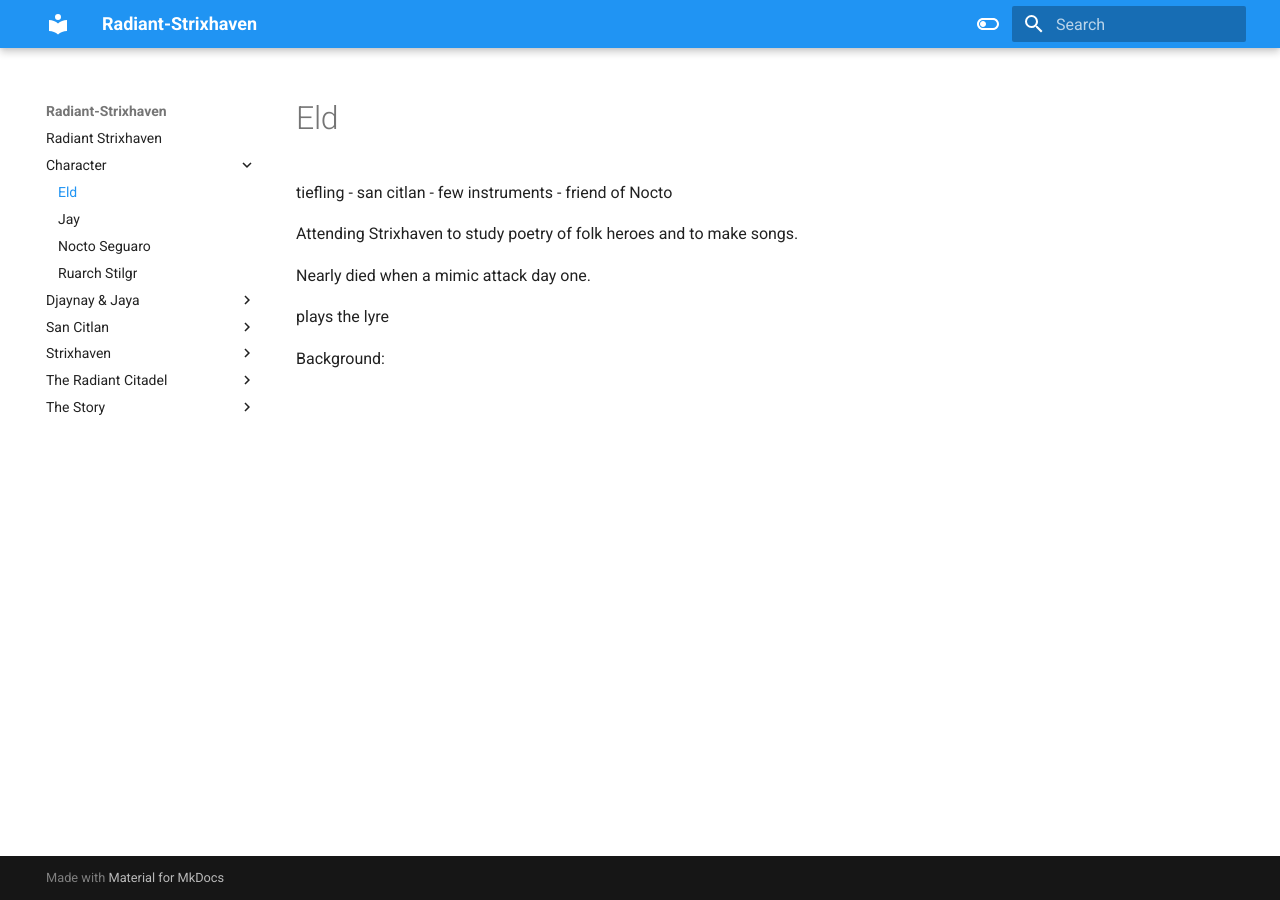
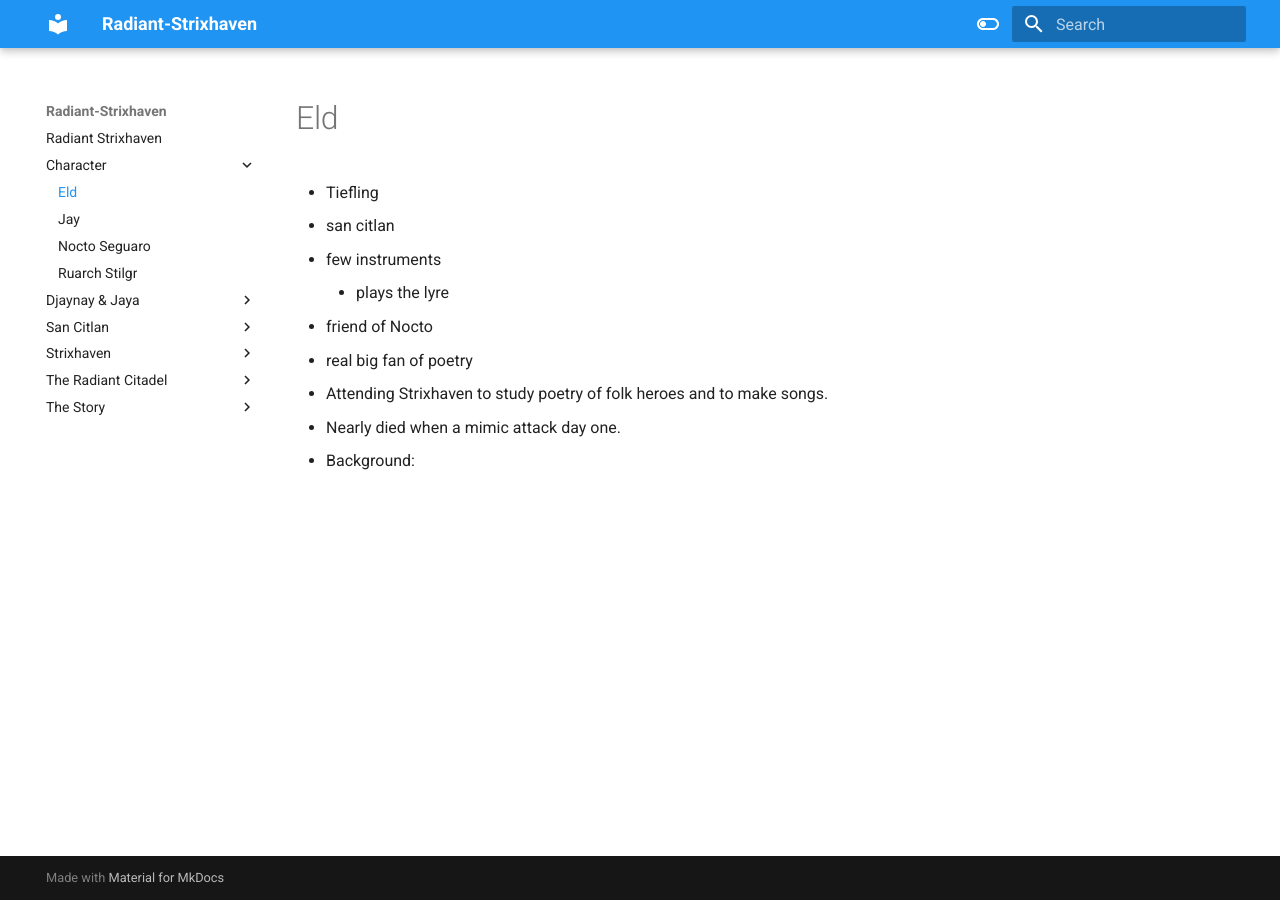
Before and after one commit to jcwhit/radiant-strixhaven, an MkDocs documentation site: the page built from docs/Character/Eld.md, in a window 1280 px wide. Built offline with MkDocs 1.6.1 and Material for MkDocs 9.7.7, drawn with Linux system fonts in a browser that asks for light colours.

Commit message:
more formatting updates

```diff
--- a/docs/Character/Eld.md
+++ b/docs/Character/Eld.md
@@ -1,12 +1,12 @@
-tiefling
+- Tiefling
 - san citlan
 - few instruments
+	- plays the lyre
 - friend of Nocto
+- real big fan of poetry
 
-Attending Strixhaven to study poetry of folk heroes and to make songs.
+- Attending Strixhaven to study poetry of folk heroes and to make songs.
 
-Nearly died when a mimic attack day one.
+- Nearly died when a mimic attack day one.
 
-plays the lyre
-
-Background:
+- Background:
```
Also changed, not shown: docs/Character/Nocto Seguaro.md (+1 -2 lines), docs/Character/Ruarch Stilgr.md (+4 -5 lines), docs/Strixhaven/Students/Aurora Lunar Winterstar.md (+3 -3 lines), docs/Strixhaven/Students/Rampart.md (+6 -6 lines).
